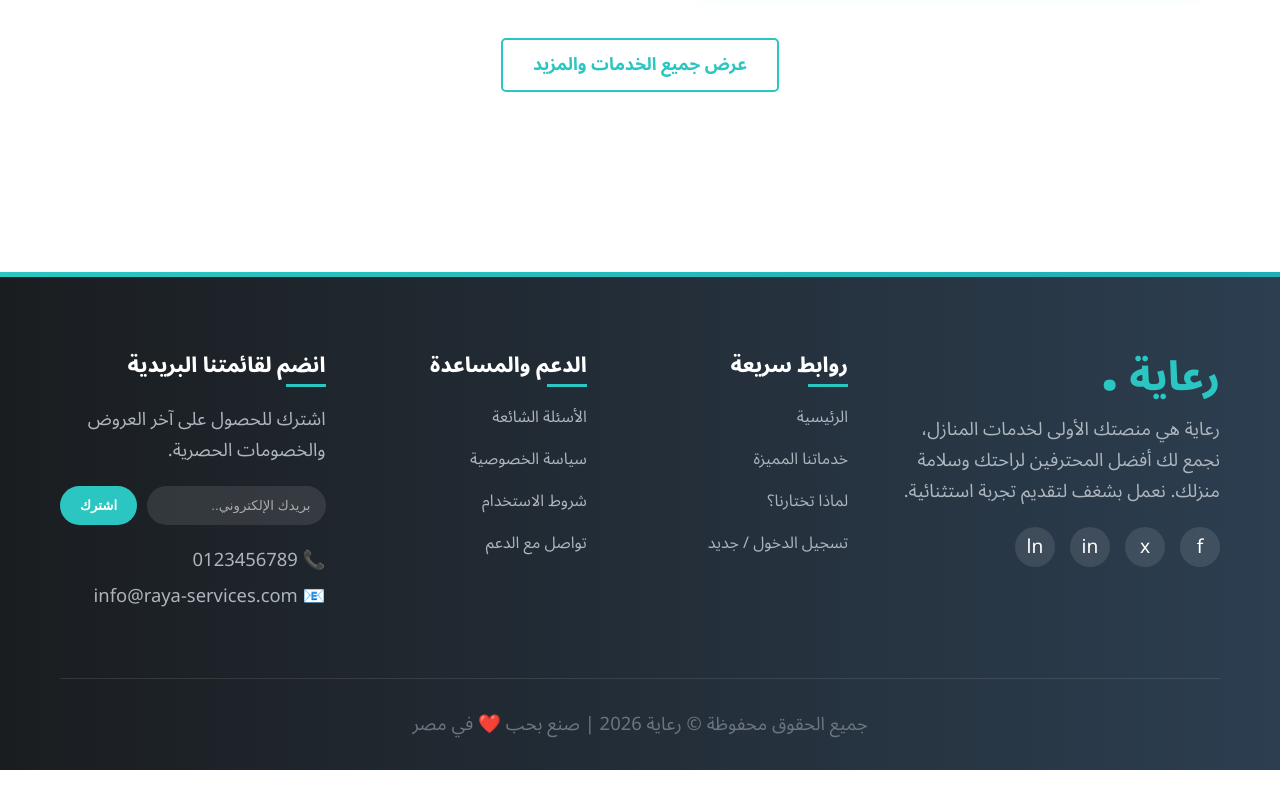
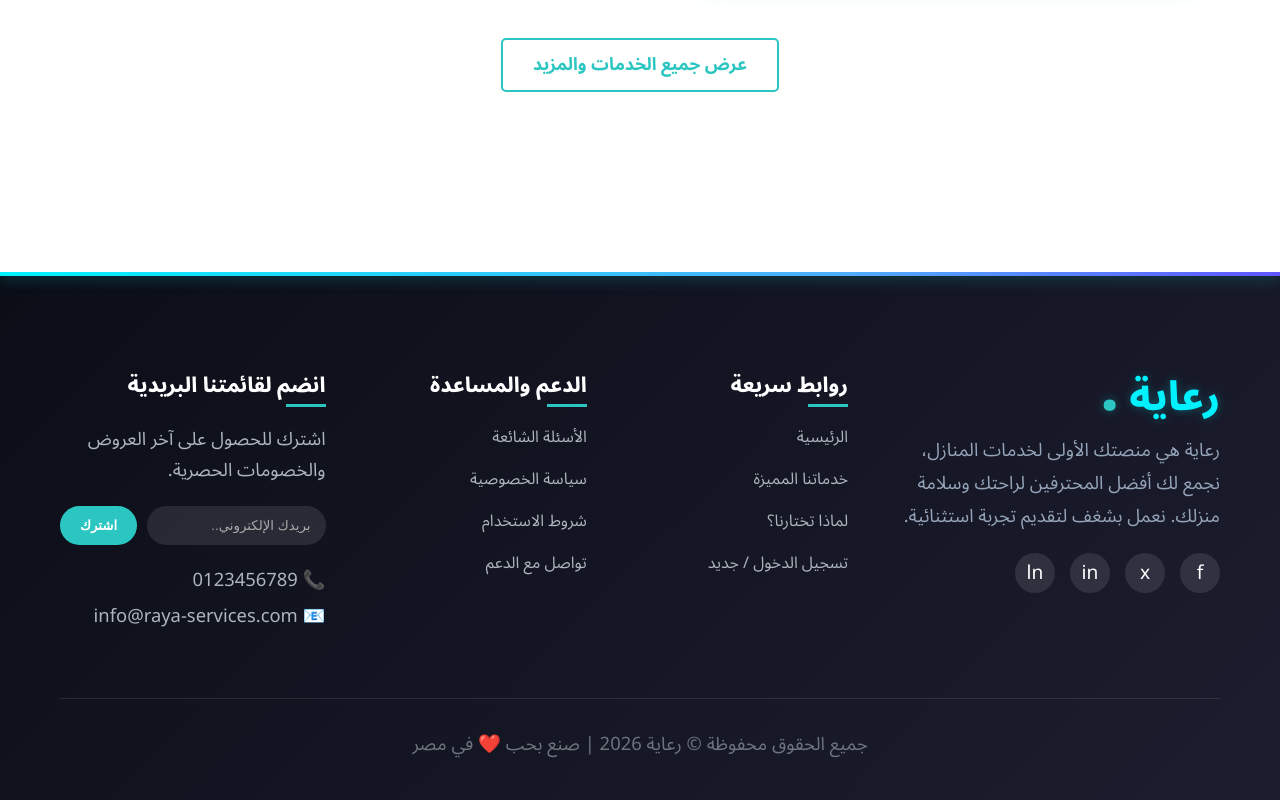
Before and after one commit to abdelrhman-hossam/Local-home-services, a website: page public/index.html in a window 1280 px wide. Shown: the part 2944-3744 px from the top of the page. Before the commit the page ends 3714 px from the top, so only its background shows below. Drawn offline with Linux system fonts and the light colour scheme; no server answers.

Commit message:
🎨 UI/UX Enhancement: Ultra-Premium Midnight Neon Footer
- Deep gradient background with neon flow animation- Fixed CSS syntax errors- Enhanced social icon interactions with glint/glow effects

```diff
--- a/public/style.css
+++ b/public/style.css
@@ -429,23 +429,36 @@ header {
    Footer
    ========================================= */
 footer {
-    background: linear-gradient(to right, #1a1d20, #2c3e50);
-    padding: 80px 0 30px;
+    background: linear-gradient(135deg, #0b0d17 0%, #1c1e2f 100%);
+    padding: 100px 0 40px;
     color: #fff;
     margin-top: 80px;
     position: relative;
     overflow: hidden;
 }
 
-/* Add a subtle top border/glow */
+/* Premium Neon Glow Top Border */
 footer::before {
     content: '';
     position: absolute;
     top: 0;
     left: 0;
     width: 100%;
-    height: 5px;
-    background: linear-gradient(to right, var(--primary-color), var(--primary-dark));
+    height: 4px;
+    background: linear-gradient(to right, #00f2fe, #4facfe, #7000ff, #00f2fe);
+    background-size: 200% auto;
+    animation: neonFlow 5s linear infinite;
+    box-shadow: 0 0 15px rgba(0, 242, 254, 0.5);
+}
+
+@keyframes neonFlow {
+    0% {
+        background-position: 0% 50%;
+    }
+
+    100% {
+        background-position: 200% 50%;
+    }
 }
 
 .footer-content {
@@ -456,14 +469,18 @@ footer::before {
 }
 
 .footer-brand {
-    color: var(--primary-color);
-    font-size: 2rem;
+    color: #00f2fe;
+    font-size: 2.5rem;
     margin-bottom: 20px;
+    font-weight: 800;
+    text-shadow: 0 0 10px rgba(0, 242, 254, 0.3);
+    display: inline-block;
 }
 
 .footer-info p {
-    color: #adb5bd;
+    color: #94a3b8;
     max-width: 350px;
+    line-height: 1.8;
 }
 
 .footer-links h3,
@@ -542,8 +559,10 @@ footer::before {
 }
 
 .social-icon:hover {
-    background: var(--primary-color);
-    transform: translateY(-3px);
+    background: #00f2fe;
+    color: #0b0d17;
+    transform: translateY(-5px) rotate(360deg);
+    box-shadow: 0 0 20px rgba(0, 242, 254, 0.6);
 }
 
 .newsletter-form {
@@ -578,8 +597,12 @@ footer::before {
 }
 
 .newsletter-btn:hover {
-    background: var(--primary-dark);
+    background: #00e0eb;
+    transform: scale(1.05);
+    box-shadow: 0 0 20px rgba(0, 242, 254, 0.4);
 }
+
+
 
 /* =========================================
    Responsive Design (Media Queries)
```
